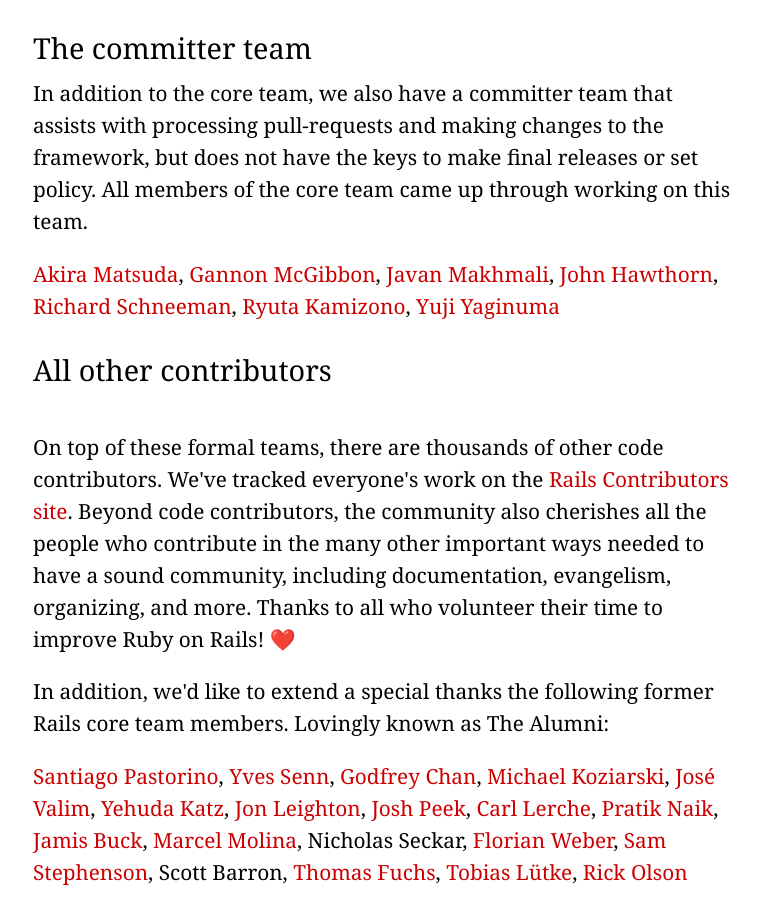
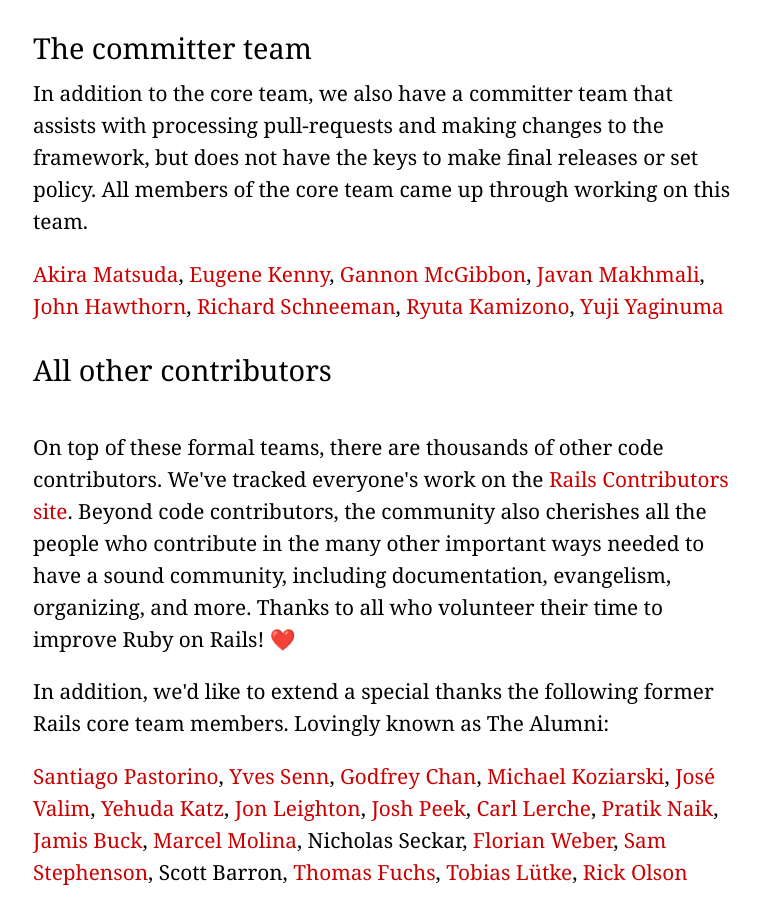
Before and after one commit to rails/homepage, a Jekyll site: the page built from community.html, in a window 1280 px wide and 900 px high, scrolled down 1555 px. Shown: the whole window, without its empty margins (257-1017 px from the left). Built offline with Jekyll 4.4.1, drawn with Linux system fonts in a browser that asks for light colours.

Commit message:
Add myself to the committer team

```diff
--- a/community.html
+++ b/community.html
@@ -183,7 +183,7 @@
 
       <p>In addition to the core team, we also have a committer team that assists with processing pull-requests and making changes to the framework, but does not have the keys to make final releases or set policy. All members of the core team came up through working on this team.</p>
 
-      <p><a href="https://twitter.com/a_matsuda">Akira Matsuda</a>, <a href="https://github.com/gmcgibbon">Gannon McGibbon</a>, <a href="https://twitter.com/javan">Javan Makhmali</a>, <a href="https://twitter.com/jhawthorn">John Hawthorn</a>, <a href="https://twitter.com/schneems">Richard Schneeman</a>, <a href="https://twitter.com/kamipo">Ryuta Kamizono</a>, <a href="https://twitter.com/y_yagi">Yuji Yaginuma</a></p>
+      <p><a href="https://twitter.com/a_matsuda">Akira Matsuda</a>, <a href="https://twitter.com/eugeneius">Eugene Kenny</a>, <a href="https://github.com/gmcgibbon">Gannon McGibbon</a>, <a href="https://twitter.com/javan">Javan Makhmali</a>, <a href="https://twitter.com/jhawthorn">John Hawthorn</a>, <a href="https://twitter.com/schneems">Richard Schneeman</a>, <a href="https://twitter.com/kamipo">Ryuta Kamizono</a>, <a href="https://twitter.com/y_yagi">Yuji Yaginuma</a></p>
 
       <h2>All other contributors</h2>
 
```
